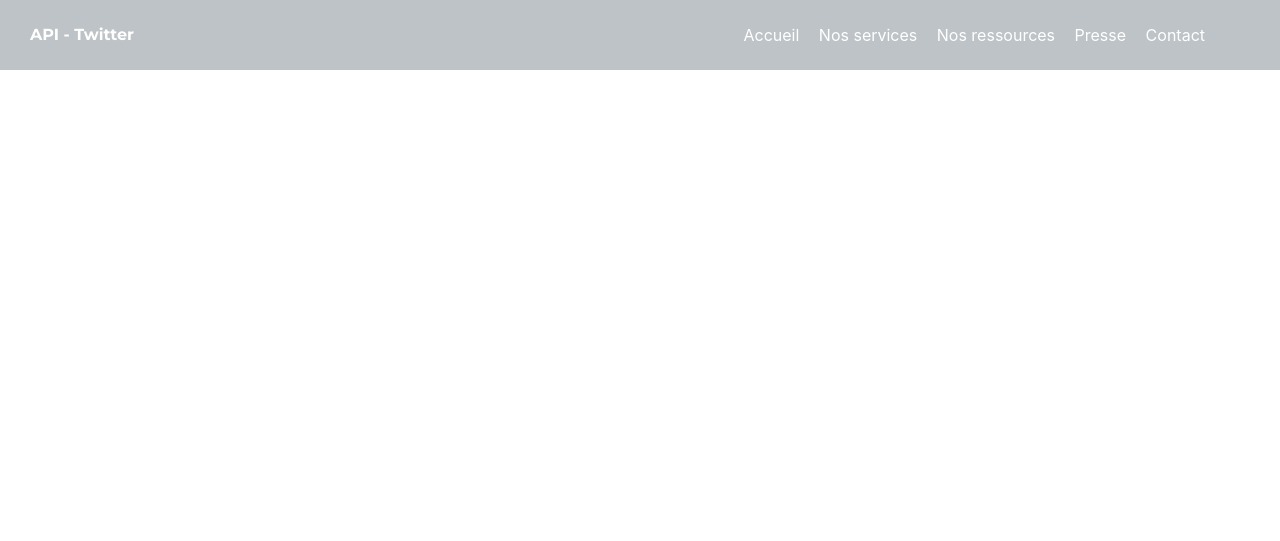
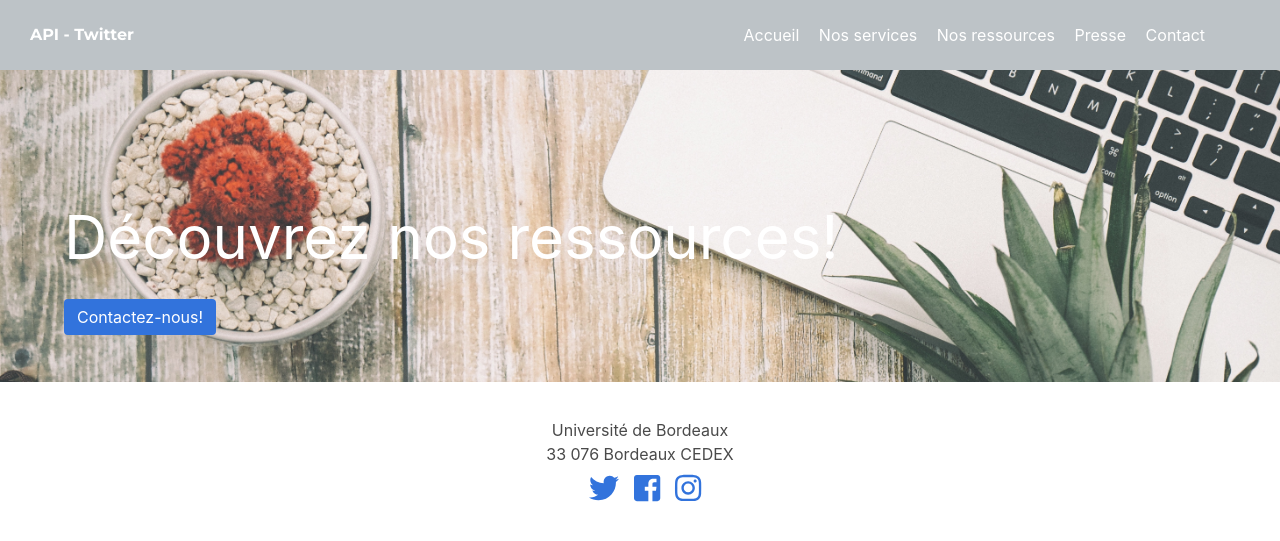
Before and after one commit to Madmax21x/Web_TER, a PHP site: page /travaux.php in a window 1280 px wide. Shown: the top 541 px of the page. Run offline with PHP 8.4, Linux system fonts and the light colour scheme; some libraries are stand-ins or nearby versions.

Commit message:
Update travaux.php

```diff
--- a/Site/travaux.php
+++ b/Site/travaux.php
@@ -1,3 +1,26 @@
 <?php
 include("entete.php");
 ?>
+
+<!DOCTYPE html>
+<html lang="fr" dir="ltr">
+
+<div class ="block" >
+  <div class="banner" >
+      <img src="src/img/bg10.jpg" class="banner-image" style="position: relative;">
+      <div class="banner-content-1" style="position: absolute; top: 25%; left: 5%;" >
+          <h1 class="subtitle" style="color:#FFFFFF; font-size: 60px;">Découvrez nos ressources!</h1>
+          <button class="button is-link" id="open_modal">Contactez-nous!</button>
+  </div>
+</div>
+
+<?php
+include("formulaire.php");
+?>
+
+<script src="https://ajax.googleapis.com/ajax/libs/jquery/3.4.0/jquery.min.js"></script>
+<script src="src/js/main.js"></script>
+
+<?php
+include("pied.php");
+?>
```
